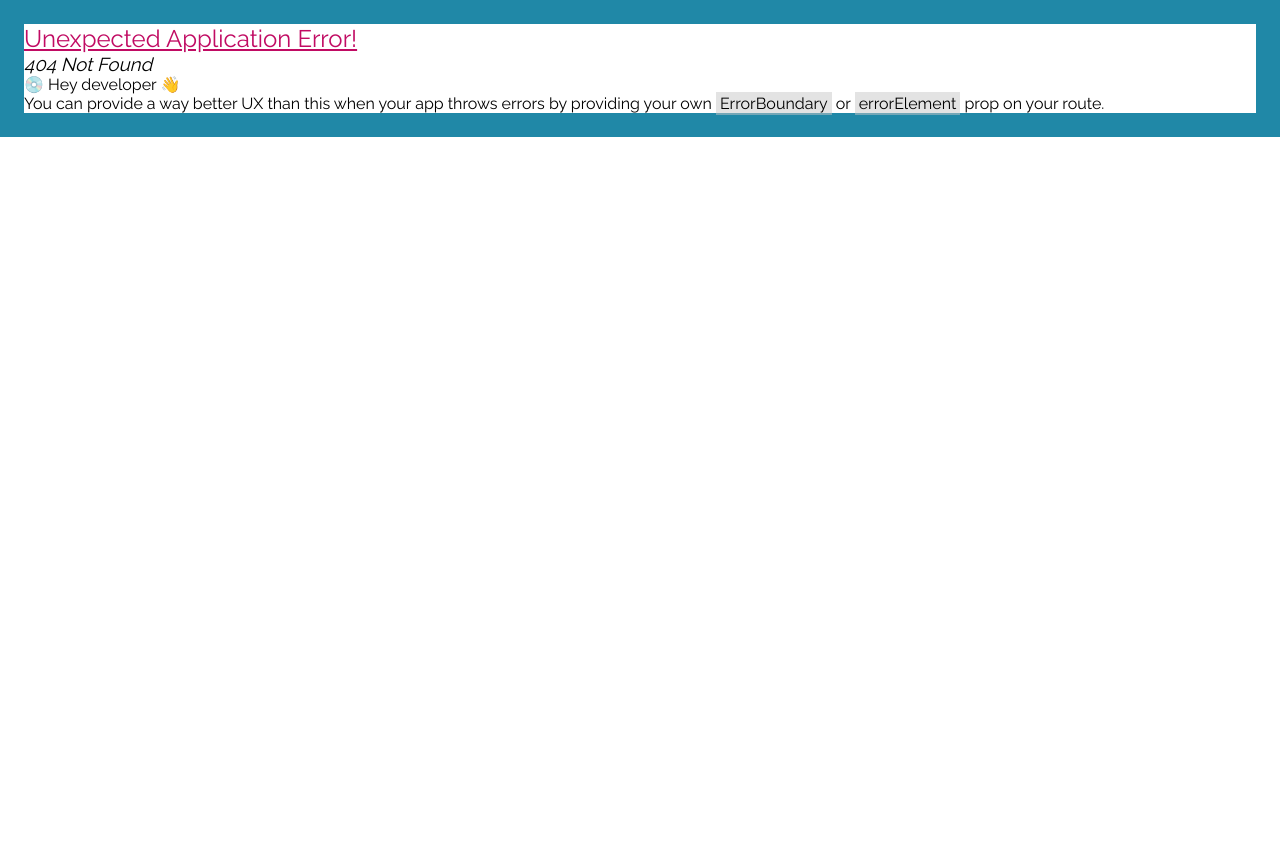
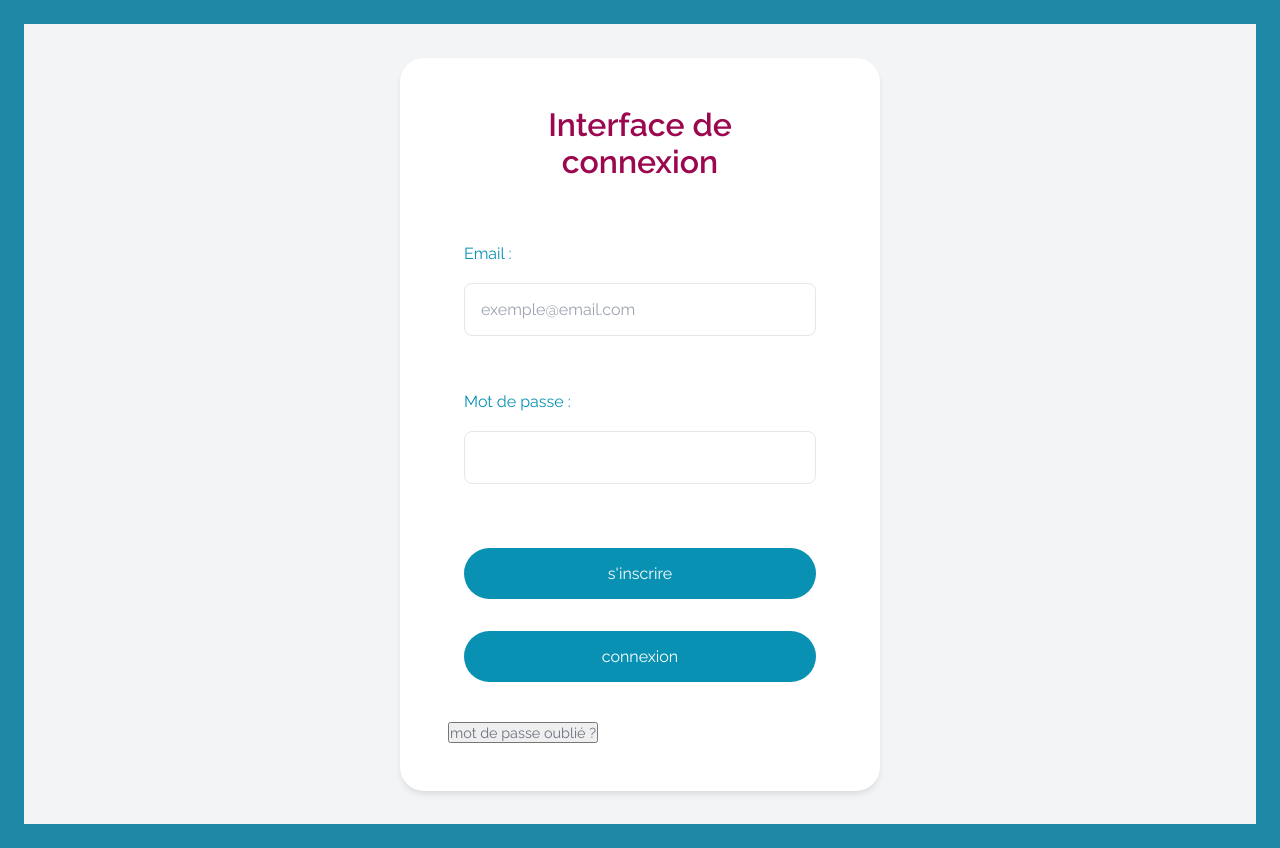
Before and after one commit to WildCodeSchool-2024-09/JS-RemoteFR-Vert-CrewCodeIle-MakeSense-P3, a React (Vite) app in the folder client/: page /accesspage in a window 1280 px wide. Before the commit this address had no page. Before the commit the page ends 800 px from the top, so only its background shows below. Built offline with nearby package versions, Linux system fonts and the light colour scheme.

Commit message:
feat: accessPage creation and loginForm

```diff
--- /dev/null
+++ b/client/src/components/loginForm/LoginForm.tsx
@@ -0,0 +1,113 @@
+import { useState } from "react";
+import styles from "./loginForm.module.css";
+
+export default function LoginForm() {
+  const [email, setEmail] = useState("");
+  const [password, setPassword] = useState("");
+  const [errors, setErrors] = useState({ email: "", password: "" });
+  const [isSubmitting, setIsSubmitting] = useState(false);
+
+  const validateForm = () => {
+    const newErrors = { email: "", password: "" };
+    let isValid = true;
+
+    const emailRegex = /^[^\s@]+@[^\s@]+\.[^\s@]+$/;
+    if (!email) {
+      newErrors.email = "L'email est requis";
+      isValid = false;
+    } else if (!emailRegex.test(email)) {
+      newErrors.email = "Format d'email invalide";
+      isValid = false;
+    }
+
+    if (!password) {
+      newErrors.password = "Le mot de passe est requis";
+      isValid = false;
+    } else if (password.length < 8) {
+      newErrors.password =
+        "Le mot de passe doit contenir au moins 8 caractères";
+      isValid = false;
+    }
+
+    setErrors(newErrors);
+    return isValid;
+  };
+
+  const handleSubmit = async (e: React.FormEvent) => {
+    e.preventDefault();
+    if (validateForm()) {
+      setIsSubmitting(true);
+      setIsSubmitting(false);
+    }
+  };
+
+  return (
+    <form onSubmit={handleSubmit} className={styles.card}>
+      <h1 className={styles.title}>
+        Interface de
+        <br />
+        connexion
+      </h1>
+
+      <section className={styles.formGroup}>
+        <label htmlFor="email" className={styles.label}>
+          Email :
+        </label>
+        <input
+          id="email"
+          type="email"
+          value={email}
+          onChange={(e) => setEmail(e.target.value)}
+          className={`${styles.input} ${errors.email ? styles.inputError : ""}`}
+          placeholder="exemple@email.com"
+          aria-describedby="email-error"
+        />
+        {errors.email && (
+          <span id="email-error" className={styles.errorText}>
+            {errors.email}
+          </span>
+        )}
+      </section>
+
+      <section className={styles.formGroup}>
+        <label htmlFor="password" className={styles.label}>
+          Mot de passe :
+        </label>
+        <input
+          id="password"
+          type="password"
+          value={password}
+          onChange={(e) => setPassword(e.target.value)}
+          className={`${styles.input} ${errors.password ? styles.inputError : ""}`}
+          aria-describedby="password-error"
+        />
+        {errors.password && (
+          <span id="password-error" className={styles.errorText}>
+            {errors.password}
+          </span>
+        )}
+      </section>
+
+      <section className={styles.buttonGroup}>
+        <button
+          type="button"
+          className={styles.buttonSignup}
+          disabled={isSubmitting}
+        >
+          s'inscrire
+        </button>
+        <button
+          type="submit"
+          className={styles.buttonLogin}
+          disabled={isSubmitting}
+        >
+          {isSubmitting ? "Connexion..." : "connexion"}
+        </button>
+      </section>
+
+      <button type="button" className={styles.forgotPassword}>
+        mot de passe oublié ?
+      </button>
+    </form>
+  );
+}
--- /dev/null
+++ b/client/src/components/loginForm/loginForm.module.css
@@ -0,0 +1,131 @@
+.card {
+  background: white;
+  padding: 2rem;
+  border-radius: 24px;
+  width: 100%;
+  max-width: 320px;
+  box-shadow: 0 4px 6px -1px rgba(0, 0, 0, 0.1);
+  position: relative;
+}
+
+.title {
+  color: #9b084f;
+  font-size: 1.5rem;
+  font-weight: 600;
+  margin-bottom: 2rem;
+  text-align: center;
+}
+
+.formGroup {
+  margin-bottom: 1.5rem;
+}
+
+.label {
+  display: block;
+  color: #0891b2;
+  margin-bottom: 0.5rem;
+  font-size: 0.9rem;
+}
+
+.input {
+  width: 100%;
+  padding: 0.75rem;
+  border: 1px solid #e5e7eb;
+  border-radius: 8px;
+  font-size: 0.9rem;
+  background: white;
+}
+
+.input::placeholder {
+  color: #9ca3af;
+}
+
+.inputError {
+  border-color: #ef4444;
+}
+
+.errorText {
+  color: #ef4444;
+  font-size: 0.8rem;
+  margin-top: 0.25rem;
+  display: block;
+}
+
+.buttonGroup {
+  display: flex;
+  gap: 1rem;
+  margin-bottom: 1rem;
+}
+
+.buttonSignup,
+.buttonLogin {
+  flex: 1;
+  padding: 0.75rem;
+  border: none;
+  border-radius: 999px;
+  font-size: 0.9rem;
+  cursor: pointer;
+  transition: background-color 0.2s;
+  text-transform: lowercase;
+}
+
+.buttonSignup {
+  background-color: #0891b2;
+  color: white;
+}
+
+.buttonLogin {
+  background-color: #0891b2;
+  color: white;
+}
+
+.buttonSignup:hover,
+.buttonLogin:hover {
+  background-color: #0e7490;
+}
+
+.forgotPassword {
+  display: block;
+  text-align: left;
+  color: #6b7280;
+  font-size: 0.8rem;
+  text-decoration: none;
+  margin-top: 1rem;
+}
+
+@media (min-width: 768px) {
+  .card {
+    max-width: 480px;
+    padding: 3rem;
+  }
+
+  .title {
+    font-size: 2rem;
+    margin-bottom: 3rem;
+  }
+
+  .input {
+    padding: 1rem;
+    font-size: 1rem;
+  }
+
+  .label {
+    font-size: 1rem;
+  }
+
+  .buttonGroup {
+    margin-top: 2rem;
+    gap: 2rem;
+  }
+
+  .buttonSignup,
+  .buttonLogin {
+    padding: 1rem 2rem;
+    font-size: 1rem;
+  }
+
+  .forgotPassword {
+    font-size: 0.9rem;
+    margin-top: 1.5rem;
+  }
+}
--- a/client/src/main.tsx
+++ b/client/src/main.tsx
@@ -8,6 +8,7 @@ import { RouterProvider, createBrowserRouter } from "react-router-dom";
 // Import the main app component
 import App from "./App";
 import HomePage from "./pages/homePage/HomePage";
+import AccessPage from "./pages/accessPage/AccessPage";
 
 // Import additional components for new routes
 // Try creating these components in the "pages" folder
@@ -27,6 +28,10 @@ const router = createBrowserRouter([
       {
         path: "/homepage",
         element: <HomePage />,
+      },
+      {
+        path: "/accesspage",
+        element: <AccessPage />,
       },
     ],
   },
--- /dev/null
+++ b/client/src/pages/accessPage/AccessPage.tsx
@@ -0,0 +1,10 @@
+import styles from "./accessPage.module.css";
+import LoginForm from "../../components/loginForm/LoginForm";
+
+export default function LoginPage() {
+  return (
+    <main className={styles.container}>
+      <LoginForm />
+    </main>
+  );
+}
--- /dev/null
+++ b/client/src/pages/accessPage/accessPage.module.css
@@ -0,0 +1,8 @@
+.container {
+  min-height: 100vh;
+  display: flex;
+  align-items: center;
+  justify-content: center;
+  padding: 1rem;
+  background-color: #f3f4f6;
+}
```
